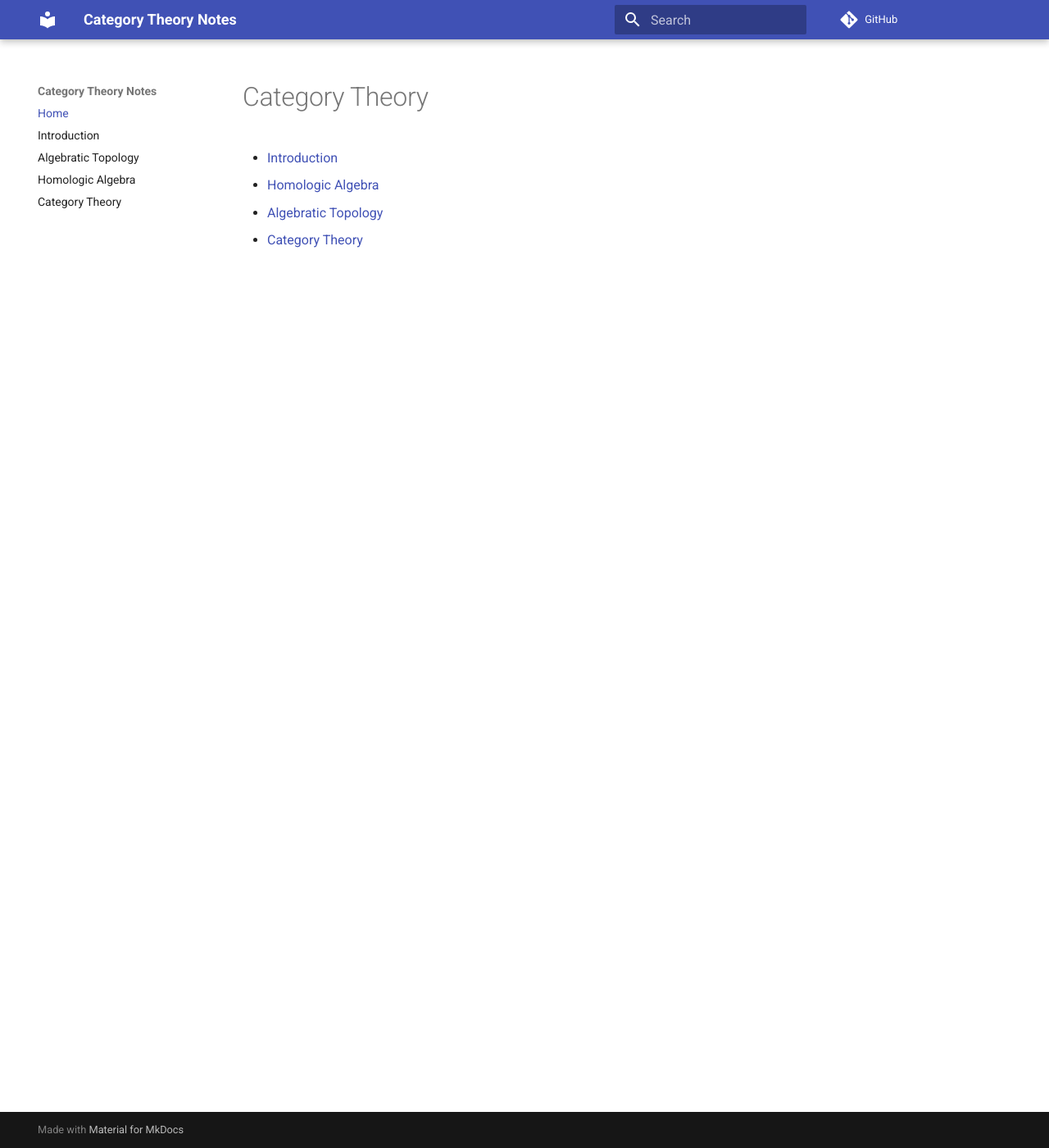
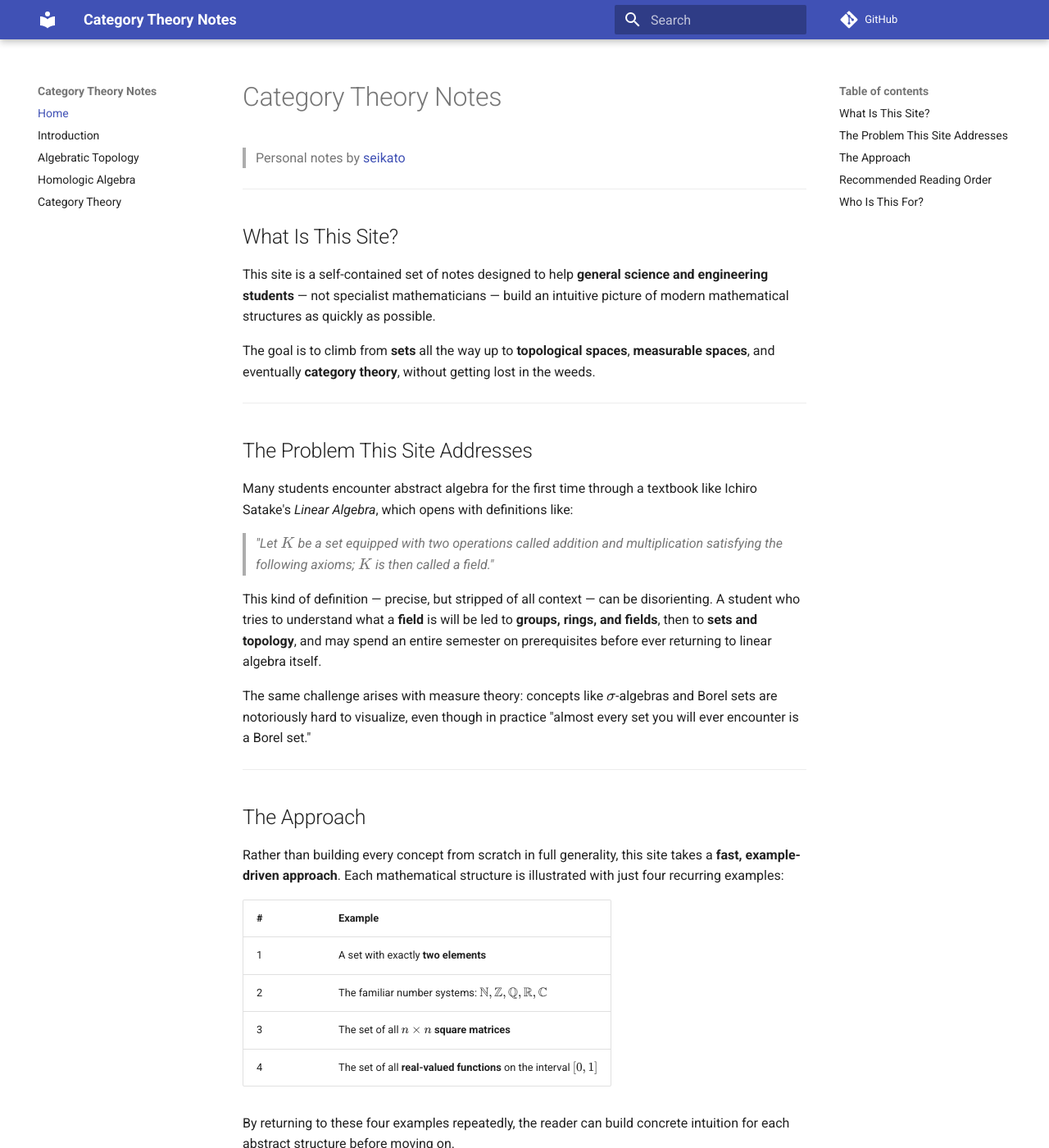
Before and after one commit to seikato/categorytheory, an MkDocs documentation site: the page built from docs/index.md, in a window 1280 px wide and 1400 px high. Shown: the whole window at 82% size. Built offline with MkDocs 1.6.1 and Material for MkDocs 9.7.7, drawn with Linux system fonts in a browser that asks for light colours; comment, search, counter and statistics services are not loaded; some of the changed text lies outside the part shown.

Commit message:
docs: rewrite index.md for clarity and English readability

```diff
--- a/docs/index.md
+++ b/docs/index.md
@@ -1,6 +1,61 @@
-# Category Theory
+# Category Theory Notes
 
-- [Introduction](intro.md)
-- [Homologic Algebra](algebra.md)
-- [Algebratic Topology](topology.md)
-- [Category Theory](category.md)
+> Personal notes by [seikato](https://github.com/seikato/categorytheory)
+
+---
+
+## What Is This Site?
+
+This site is a self-contained set of notes designed to help **general science and engineering students** — not specialist mathematicians — build an intuitive picture of modern mathematical structures as quickly as possible.
+
+The goal is to climb from **sets** all the way up to **topological spaces**, **measurable spaces**, and eventually **category theory**, without getting lost in the weeds.
+
+---
+
+## The Problem This Site Addresses
+
+Many students encounter abstract algebra for the first time through a textbook like Ichiro Satake's *Linear Algebra*, which opens with definitions like:
+
+> *"Let $K$ be a set equipped with two operations called addition and multiplication satisfying the following axioms; $K$ is then called a field."*
+
+This kind of definition — precise, but stripped of all context — can be disorienting. A student who tries to understand what a **field** is will be led to **groups, rings, and fields**, then to **sets and topology**, and may spend an entire semester on prerequisites before ever returning to linear algebra itself.
+
+The same challenge arises with measure theory: concepts like $\sigma$-algebras and Borel sets are notoriously hard to visualize, even though in practice "almost every set you will ever encounter is a Borel set."
+
+---
+
+## The Approach
+
+Rather than building every concept from scratch in full generality, this site takes a **fast, example-driven approach**. Each mathematical structure is illustrated with just four recurring examples:
+
+| # | Example |
+|---|---------|
+| 1 | A set with exactly **two elements** |
+| 2 | The familiar number systems: $\mathbb{N}, \mathbb{Z}, \mathbb{Q}, \mathbb{R}, \mathbb{C}$ |
+| 3 | The set of all **$n \times n$ square matrices** |
+| 4 | The set of all **real-valued functions** on the interval $[0, 1]$ |
+
+By returning to these four examples repeatedly, the reader can build concrete intuition for each abstract structure before moving on.
+
+---
+
+## Recommended Reading Order
+
+The notes are designed to be read in the following order:
+
+1. **[Introduction](intro/)** — Motivation and overview
+2. **[Homological Algebra](algebra/)** — Chain complexes, homology groups, exact sequences
+3. **[Algebraic Topology](topology/)** — Fundamental groups, singular homology, cohomology
+4. **[Category Theory](category/)** — Categories, functors, natural transformations, adjoints
+
+Each chapter builds on the previous one. Category theory, rather than being the starting point, emerges as the **natural language** that unifies everything covered before it.
+
+---
+
+## Who Is This For?
+
+- Undergraduate students in **science or engineering** who want a panoramic view of modern mathematics
+- Anyone who has felt lost when encountering abstract algebraic definitions for the first time
+- Readers who want to understand the *why* behind structures like groups, modules, and chain complexes before diving into the details
+
+No prior exposure to abstract algebra or topology is assumed — only mathematical maturity at the level of introductory calculus and linear algebra.<
```
